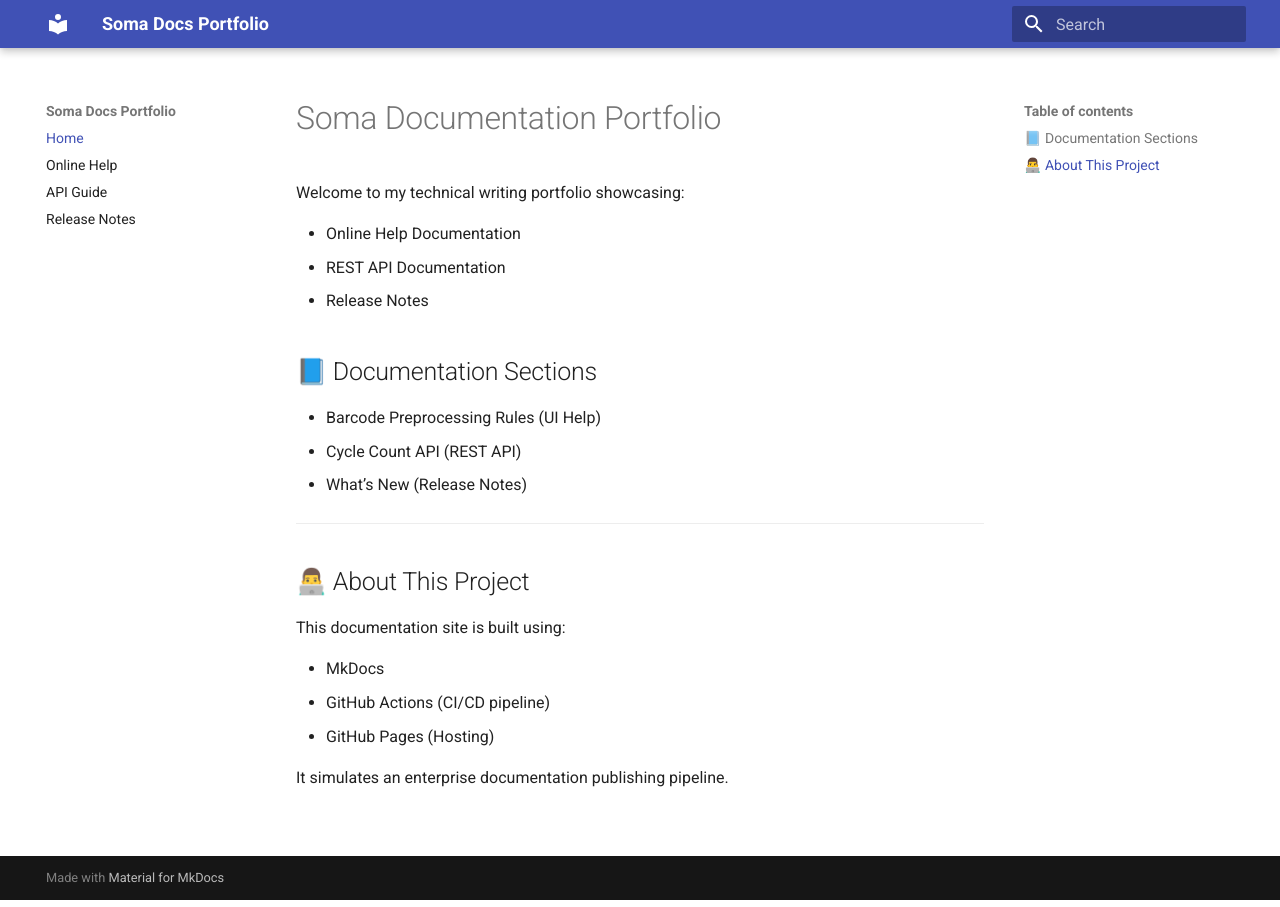
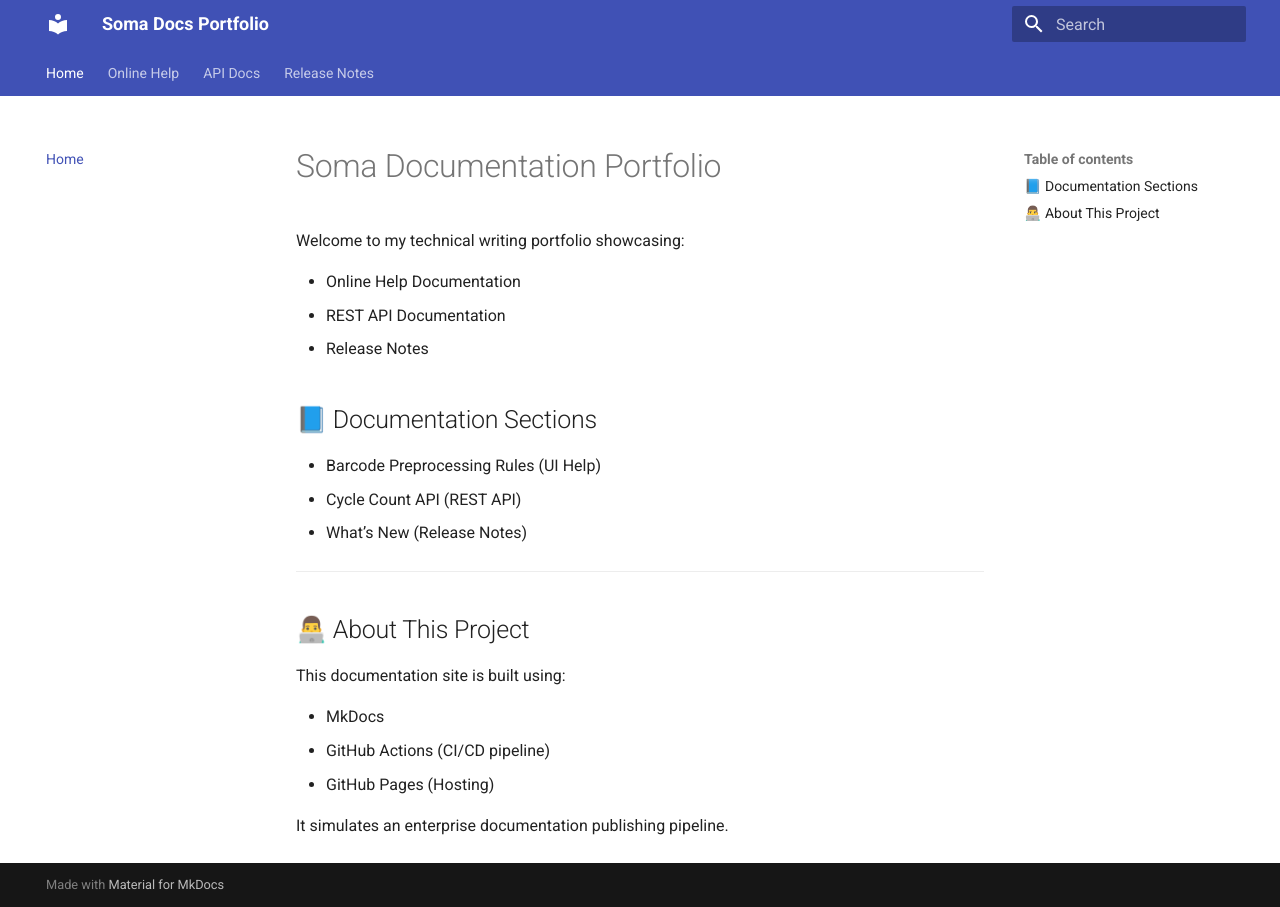
Before and after one commit to sangatisomasekharareddy/soma-docs-pipeline-portfolio, an MkDocs documentation site: the page built from docs/index.md, in a window 1280 px wide. Built offline with MkDocs 1.6.1 and Material for MkDocs 9.7.7, drawn with Linux system fonts in a browser that asks for light colours; some of the changed lines change nothing that is shown.

Commit message:
Update mkdocs.yml

```diff
--- a/mkdocs.yml
+++ b/mkdocs.yml
@@ -1,12 +1,18 @@
 site_name: Soma Docs Portfolio
+
+theme:
+  name: material
+  features:
+    - navigation.tabs
+    - navigation.sections
+    - search.highlight
+    - content.code.copy
 
 nav:
   - Home: index.md
-  - Online Help: barcode-preprocessing.md
-  - API Guide: api-cycle-count.md
+  - Online Help:
+      - Barcode Preprocessing: barcode-preprocessing.md
+  - API Docs:
+      - API Guide: api-cycle-count.md
+      - API Explorer: api-explorer.md
   - Release Notes: release-notes.md
-
-theme:
-  name: material
-
-docs_dir: docs
```
